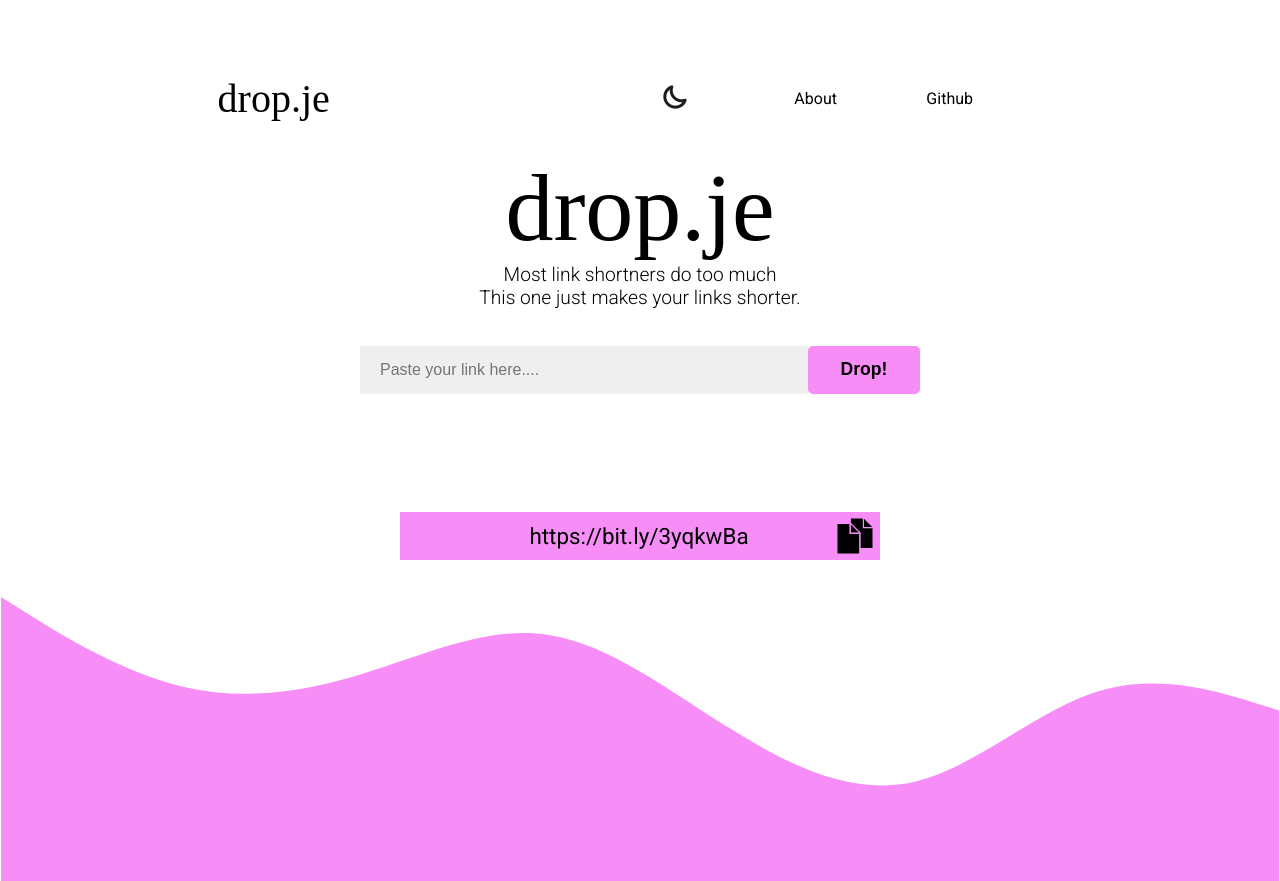
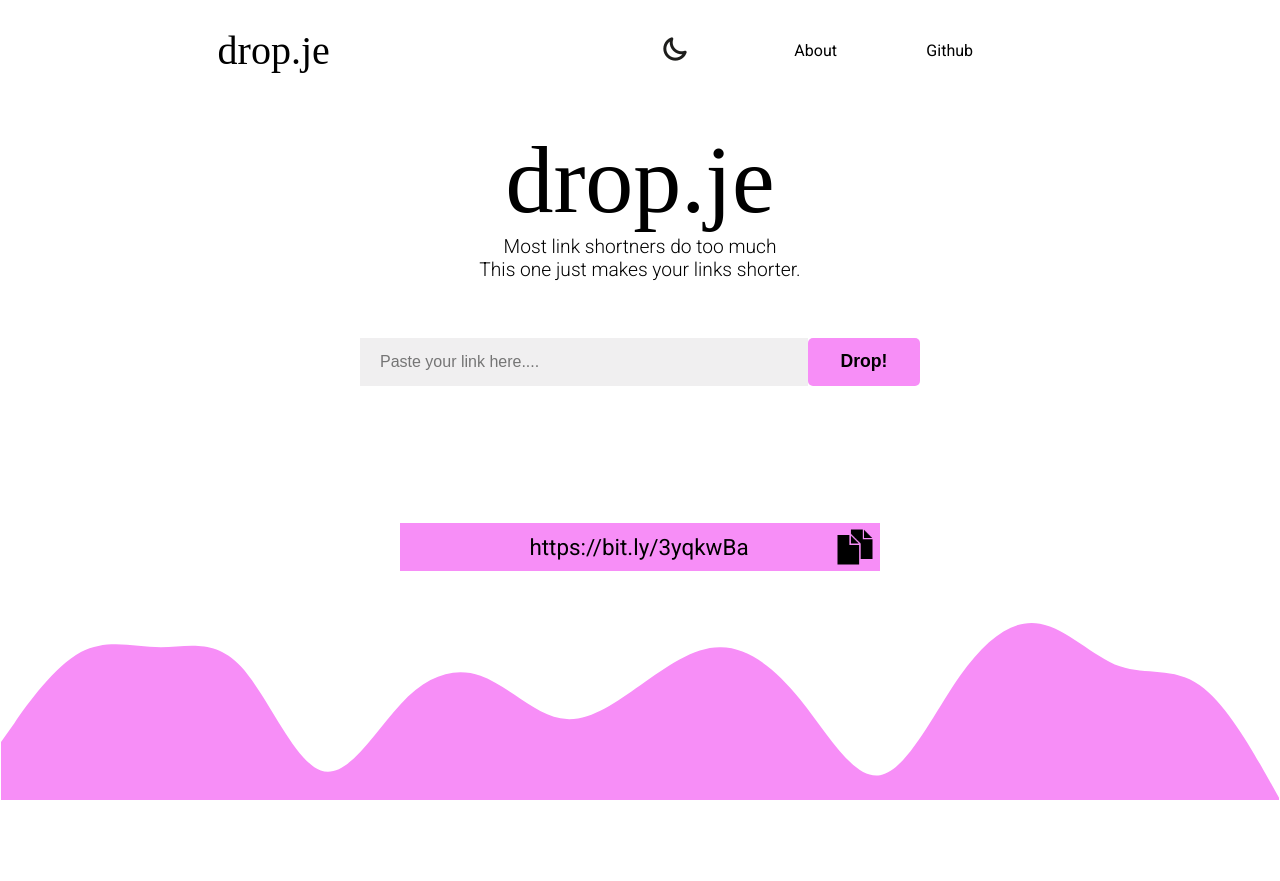
Before and after one commit to KDSGYT/url-shortning, an Angular app: page / in a window 1280 px wide. After the commit the page ends 800 px from the top, so only its background shows below. Built offline with nearby package versions, Linux system fonts and the light colour scheme; a web font is replaced by a local one.

Commit message:
Footer is now complete

```diff
--- a/src/app/app.component.html
+++ b/src/app/app.component.html
@@ -1,7 +1,10 @@
 <main class="flex fill-container">
-  <app-navbar></app-navbar>
-  <app-jumbo></app-jumbo>
-  <app-long-url-input></app-long-url-input>
-  <app-output></app-output>
+  <div class="flex fill-container">
+    <app-navbar></app-navbar>
+    <app-jumbo></app-jumbo>
+    <app-long-url-input></app-long-url-input>
+    <app-output></app-output>
+
+  </div>
   <app-footer></app-footer>
 </main>
--- a/src/app/app.component.scss
+++ b/src/app/app.component.scss
@@ -2,4 +2,5 @@
 main {
     min-height: 100vh;
     background-color:  #ffff ;
+    justify-content: space-between;
 }
--- a/src/app/footer/footer.component.html
+++ b/src/app/footer/footer.component.html
@@ -1,9 +1,5 @@
 <footer>
     <div>
-        <svg xmlns="http://www.w3.org/2000/svg" viewBox="0 0 1440 320">
-            <path fill="#f78ef7" fill-opacity="1"
-                d="M0,0L34.3,21.3C68.6,43,137,85,206,101.3C274.3,117,343,107,411,85.3C480,64,549,32,617,42.7C685.7,53,754,107,823,149.3C891.4,192,960,224,1029,208C1097.1,192,1166,128,1234,106.7C1302.9,85,1371,107,1406,117.3L1440,128L1440,320L1405.7,320C1371.4,320,1303,320,1234,320C1165.7,320,1097,320,1029,320C960,320,891,320,823,320C754.3,320,686,320,617,320C548.6,320,480,320,411,320C342.9,320,274,320,206,320C137.1,320,69,320,34,320L0,320Z">
-            </path>
-        </svg>
+        <svg xmlns="http://www.w3.org/2000/svg" viewBox="0 0 1440 320"><path fill="#f78ef7" fill-opacity="1" d="M0,160L15,138.7C30,117,60,75,90,58.7C120,43,150,53,180,53.3C210,53,240,43,270,74.7C300,107,330,181,360,192C390,203,420,149,450,117.3C480,85,510,75,540,85.3C570,96,600,128,630,133.3C660,139,690,117,720,96C750,75,780,53,810,53.3C840,53,870,75,900,112C930,149,960,203,990,197.3C1020,192,1050,128,1080,85.3C1110,43,1140,21,1170,26.7C1200,32,1230,64,1260,74.7C1290,85,1320,75,1350,96C1380,117,1410,171,1425,197.3L1440,224L1440,320L1425,320C1410,320,1380,320,1350,320C1320,320,1290,320,1260,320C1230,320,1200,320,1170,320C1140,320,1110,320,1080,320C1050,320,1020,320,990,320C960,320,930,320,900,320C870,320,840,320,810,320C780,320,750,320,720,320C690,320,660,320,630,320C600,320,570,320,540,320C510,320,480,320,450,320C420,320,390,320,360,320C330,320,300,320,270,320C240,320,210,320,180,320C150,320,120,320,90,320C60,320,30,320,15,320L0,320Z"></path></svg>
     </div>
 </footer>
--- a/src/app/footer/footer.component.scss
+++ b/src/app/footer/footer.component.scss
@@ -1,9 +1,10 @@
 footer {
     width: 99.9vw;
-    height: 11.5em;
-
+    height: 12.5em;
+    // border:2px solid black;
+    overflow: hidden;
     div {
-        bottom: 0;
+        bottom: 0px;
         position: relative;
 
         svg {
--- a/src/app/long-url-input/long-url-input.component.html
+++ b/src/app/long-url-input/long-url-input.component.html
@@ -2,7 +2,7 @@
     <form id="link-form" (ngSubmit)='shortenURL(longUrl.value)'>
 
         <label id="input-field" for="longUrlInput">
-            <input id="longUrlInput" #longUrl type="url" required placeholder='Paste your link here....' />
+            <input id="longUrlInput" #longUrl autocomplete="off" type="url" required placeholder='Paste your link here....' />
         </label>
         <input type="submit" value="Drop!" id="submit-button" />
     </form>
--- a/src/app/navbar/navbar.component.scss
+++ b/src/app/navbar/navbar.component.scss
@@ -6,7 +6,8 @@
     width: 60em;
     height: 10em;
     max-height: 10em;
-
+    // border: 2px solid black;
+    margin-top: -6%;
     #title {
         font-family: 'Freehand', cursive;
         font-size: 2.5rem;
```
